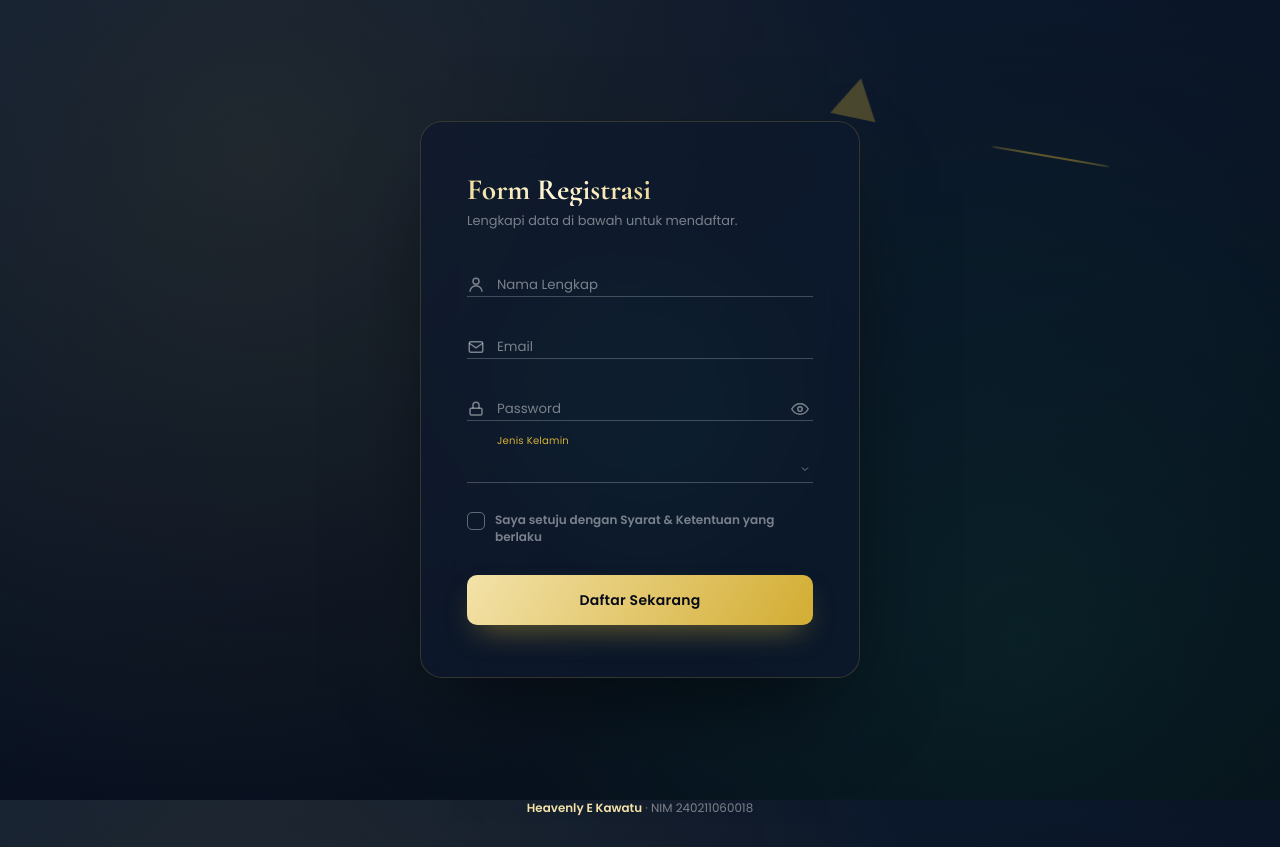
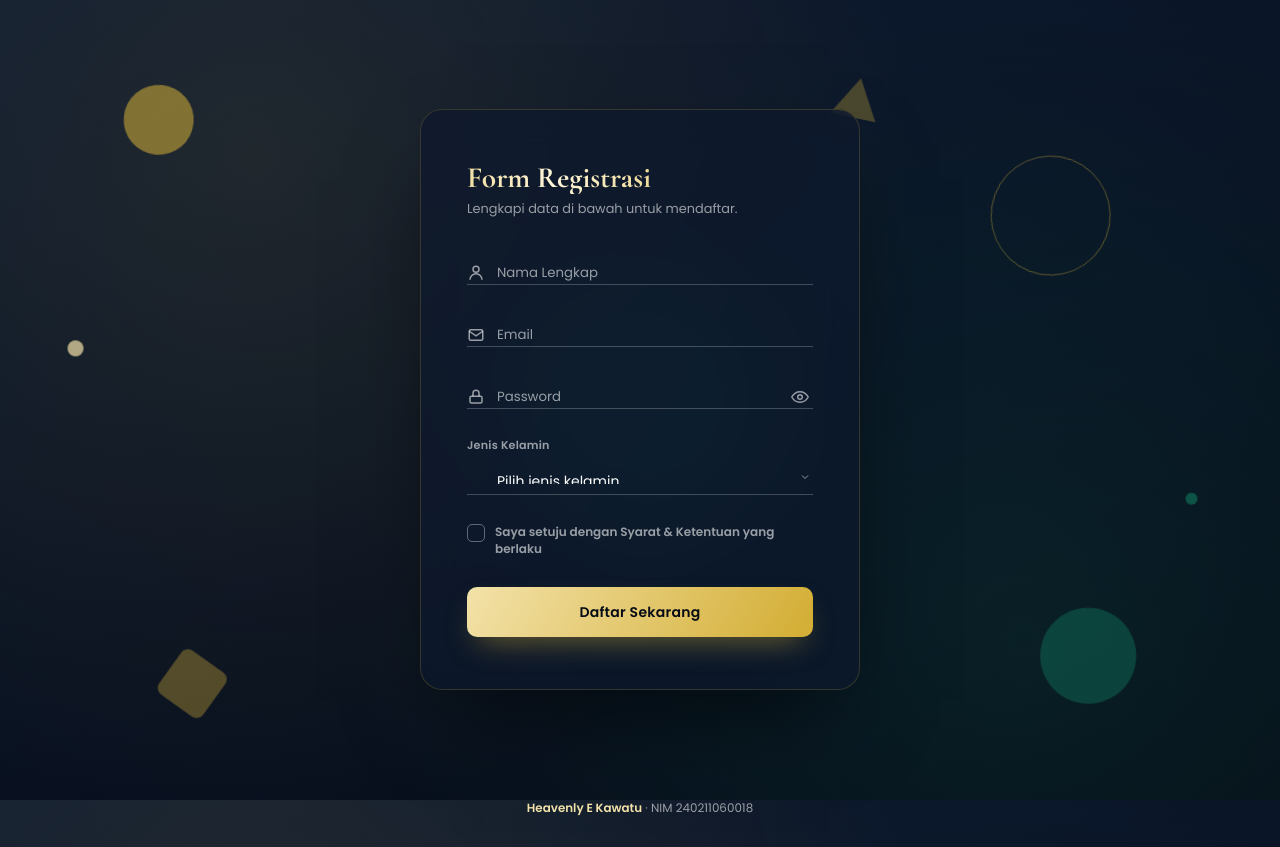
Before and after one commit to HeavenlyKawatu/PraktikumMulmed, a plain HTML site: page index.html in a window 1280 px wide. Drawn offline with nearby package versions, Linux system fonts and the light colour scheme.

Commit message:
Update index.html

```diff
--- a/index.html
+++ b/index.html
@@ -16,7 +16,7 @@
   --gold-light:#f3e2a9;
   --emerald:#0f6b55;
   --text-soft:rgba(255,255,255,.78);
-  --text-mute:rgba(255,255,255,.45);
+  --text-mute:rgba(255,255,255,.58);
 }
 *{box-sizing:border-box;}
 html,body{height:100%;}
@@ -43,7 +43,7 @@ body{
   from{opacity:0;transform:translate(var(--tx),var(--ty)) scale(.3) rotate(var(--rot));}
   to{opacity:1;transform:translate(0,0) scale(1) rotate(0deg);}
 }
-.shape-float{animation:shapeFloat var(--fd,8s) ease-in-out infinite;animation-delay:inherit;}
+.shape-float{position:absolute;inset:0;animation:shapeFloat var(--fd,8s) ease-in-out infinite;animation-delay:inherit;}
 @keyframes shapeFloat{
   0%,100%{transform:translate(0,0) rotate(0deg);}
   50%{transform:translate(var(--fx,14px),var(--fy,-18px)) rotate(var(--frot,6deg));}
@@ -85,6 +85,7 @@ body{
   -webkit-background-clip:text;
   background-clip:text;
   color:transparent;
+  -webkit-text-fill-color:transparent;
   animation:shimmer 6s linear infinite;
 }
 @keyframes shimmer{0%{background-position:0% 50%;}100%{background-position:300% 50%;}}
@@ -107,6 +108,7 @@ body{
   padding:10px 34px 10px 30px;box-shadow:none !important;font-size:1em;
 }
 .lux-input:focus{border-bottom-color:var(--gold);box-shadow:0 1px 0 var(--gold) !important;}
+.lux-input:focus-visible{outline:none;}
 .form-group.floating label{
   position:absolute;left:30px;top:12px;color:var(--text-mute);font-size:.95em;
   transition:all .22s ease;pointer-events:none;margin:0;font-weight:400;
@@ -115,12 +117,23 @@ body{
 .lux-input:focus ~ label,.lux-input:not(:placeholder-shown) ~ label{
   top:-15px;left:30px;font-size:.72em;color:var(--gold);letter-spacing:.02em;
 }
-select.lux-input{padding-left:30px;appearance:none;-webkit-appearance:none;}
+
+.form-group.select-group{position:relative;margin-bottom:28px;}
+.form-group.select-group > label{
+  display:block;margin:0 0 8px;color:var(--text-mute);
+  font-size:.8em;letter-spacing:.02em;transition:color .2s ease;
+}
+.form-group.select-group:focus-within > label{color:var(--gold);}
+select.lux-input{
+  padding-left:30px;appearance:none;-webkit-appearance:none;-moz-appearance:none;
+}
 select.lux-input option{color:#111;}
-.select-arrow{position:absolute;right:2px;top:14px;width:12px;height:12px;stroke:var(--text-mute);pointer-events:none;}
-.toggle-pass{position:absolute;right:0;top:9px;background:none;border:none;color:var(--text-mute);cursor:pointer;padding:4px;}
+.select-arrow{position:absolute;right:2px;bottom:12px;width:12px;height:12px;stroke:var(--text-mute);pointer-events:none;}
+
+.toggle-pass{position:absolute;right:0;top:9px;background:none;border:none;color:var(--text-mute);cursor:pointer;padding:4px;border-radius:4px;}
 .toggle-pass svg{width:18px;height:18px;stroke:currentColor;}
 .toggle-pass:hover{color:var(--gold);}
+.toggle-pass:focus-visible{outline:2px solid var(--gold-light);outline-offset:2px;}
 
 .lux-checkbox{
   display:flex;align-items:flex-start;gap:10px;margin-bottom:30px;
@@ -139,6 +152,7 @@ select.lux-input option{color:#111;}
 }
 .lux-checkbox input:checked ~ .custom-check{background:var(--gold);border-color:var(--gold);}
 .lux-checkbox input:checked ~ .custom-check::after{transform:rotate(45deg) scale(1);}
+.lux-checkbox input:focus-visible ~ .custom-check{outline:2px solid var(--gold-light);outline-offset:2px;}
 .lux-checkbox label{display:flex;align-items:flex-start;gap:10px;cursor:pointer;margin:0;}
 
 .lux-btn{
@@ -151,6 +165,8 @@ select.lux-input option{color:#111;}
   box-shadow:0 14px 30px -12px rgba(212,175,55,.55);
 }
 .lux-btn:hover{background-position:100% center;transform:translateY(-3px);box-shadow:0 18px 34px -10px rgba(212,175,55,.7);}
+.lux-btn:active{transform:translateY(-1px) scale(.98);}
+.lux-btn:focus-visible{outline:2px solid var(--gold-light);outline-offset:3px;}
 .lux-btn .ripple{position:absolute;border-radius:50%;background:rgba(255,255,255,.55);transform:scale(0);animation:rippleAnim .6s ease-out;pointer-events:none;}
 @keyframes rippleAnim{to{transform:scale(5);opacity:0;}}
 .lux-btn .btn-loader{display:none;width:18px;height:18px;border-radius:50%;border:2px solid rgba(6,11,22,.35);border-top-color:var(--bg-deep);animation:spin .7s linear infinite;margin:0 auto;}
@@ -179,7 +195,7 @@ select.lux-input option{color:#111;}
 </head>
 <body>
 
-<div class="shape-field">
+<div class="shape-field" aria-hidden="true">
   <div class="shape-enter" style="top:12%;left:9%;width:70px;height:70px;--tx:-160px;--ty:-110px;--rot:-40deg;animation-delay:0s;">
     <div class="shape-float" style="--fd:7s;--fx:14px;--fy:-18px;--frot:8deg;">
       <div class="shape-visual s-circle" style="background:var(--gold);opacity:.55;"></div>
@@ -228,33 +244,33 @@ select.lux-input option{color:#111;}
     <form id="regForm">
       <div class="form-group floating" style="animation-delay:.7s;">
         <input type="text" class="form-control lux-input" id="nama" placeholder=" " required>
-        <svg class="field-icon" viewBox="0 0 24 24" fill="none" stroke-width="2"><path d="M20 21a8 8 0 10-16 0"/><circle cx="12" cy="7" r="4"/></svg>
+        <svg class="field-icon" viewBox="0 0 24 24" fill="none" stroke-width="2" aria-hidden="true"><path d="M20 21a8 8 0 10-16 0"/><circle cx="12" cy="7" r="4"/></svg>
         <label for="nama">Nama Lengkap</label>
       </div>
 
       <div class="form-group floating" style="animation-delay:.82s;">
         <input type="email" class="form-control lux-input" id="email" placeholder=" " required>
-        <svg class="field-icon" viewBox="0 0 24 24" fill="none" stroke-width="2"><rect x="3" y="5" width="18" height="14" rx="2"/><path d="M3 7l9 6 9-6"/></svg>
+        <svg class="field-icon" viewBox="0 0 24 24" fill="none" stroke-width="2" aria-hidden="true"><rect x="3" y="5" width="18" height="14" rx="2"/><path d="M3 7l9 6 9-6"/></svg>
         <label for="email">Email</label>
       </div>
 
       <div class="form-group floating" style="animation-delay:.94s;">
         <input type="password" class="form-control lux-input" id="password" placeholder=" " required>
-        <svg class="field-icon" viewBox="0 0 24 24" fill="none" stroke-width="2"><rect x="4" y="11" width="16" height="9" rx="2"/><path d="M8 11V7a4 4 0 118 0v4"/></svg>
+        <svg class="field-icon" viewBox="0 0 24 24" fill="none" stroke-width="2" aria-hidden="true"><rect x="4" y="11" width="16" height="9" rx="2"/><path d="M8 11V7a4 4 0 118 0v4"/></svg>
         <label for="password">Password</label>
-        <button type="button" class="toggle-pass" id="togglePass" aria-label="Tampilkan password">
-          <svg viewBox="0 0 24 24" fill="none" stroke-width="2"><path d="M1 12s4-7 11-7 11 7 11 7-4 7-11 7-11-7-11-7z"/><circle cx="12" cy="12" r="3"/></svg>
+        <button type="button" class="toggle-pass" id="togglePass" aria-label="Tampilkan password" aria-pressed="false">
+          <svg viewBox="0 0 24 24" fill="none" stroke-width="2" aria-hidden="true"><path d="M1 12s4-7 11-7 11 7 11 7-4 7-11 7-11-7-11-7z"/><circle cx="12" cy="12" r="3"/></svg>
         </button>
       </div>
 
-      <div class="form-group floating" style="animation-delay:1.06s;">
+      <div class="form-group select-group" style="opacity:0;transform:translateY(16px);animation:fieldIn .55s ease forwards;animation-delay:1.06s;">
+        <label for="jk">Jenis Kelamin</label>
         <select class="form-control lux-input" id="jk" required>
-          <option value="" disabled selected></option>
+          <option value="" disabled selected>Pilih jenis kelamin</option>
           <option>Pria</option>
           <option>Wanita</option>
         </select>
-        <svg class="select-arrow" viewBox="0 0 24 24" fill="none" stroke-width="2"><path d="M6 9l6 6 6-6"/></svg>
-        <label for="jk">Jenis Kelamin</label>
+        <svg class="select-arrow" viewBox="0 0 24 24" fill="none" stroke-width="2" aria-hidden="true"><path d="M6 9l6 6 6-6"/></svg>
       </div>
 
       <div class="lux-checkbox" style="animation-delay:1.18s;">
@@ -271,8 +287,8 @@ select.lux-input option{color:#111;}
       </button>
     </form>
 
-    <div class="lux-success" id="successBox">
-      <svg viewBox="0 0 52 52">
+    <div class="lux-success" id="successBox" role="status" aria-live="polite">
+      <svg viewBox="0 0 52 52" aria-hidden="true">
         <circle class="check-circle" cx="26" cy="26" r="24"/>
         <path class="check-mark" d="M14 27l7 7 16-16"/>
       </svg>
@@ -292,6 +308,7 @@ var passwordInput = document.getElementById('password');
 togglePass.addEventListener('click', function(){
   var isPass = passwordInput.type === 'password';
   passwordInput.type = isPass ? 'text' : 'password';
+  togglePass.setAttribute('aria-pressed', String(isPass));
 });
 
 var submitBtn = document.getElementById('submitBtn');
```
